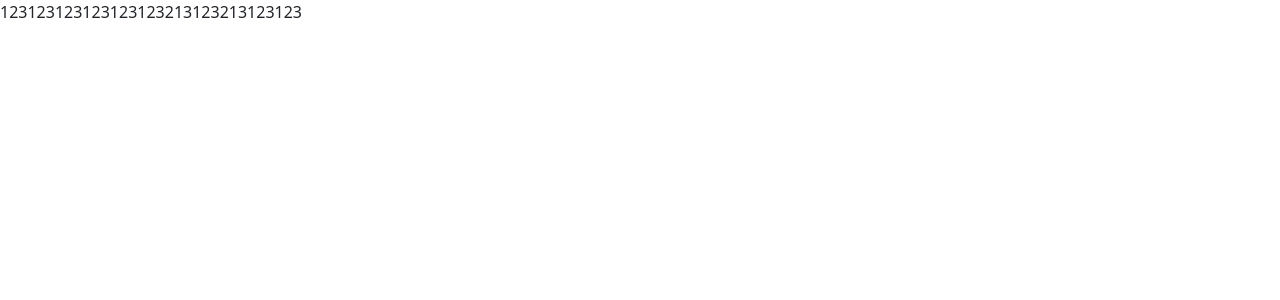
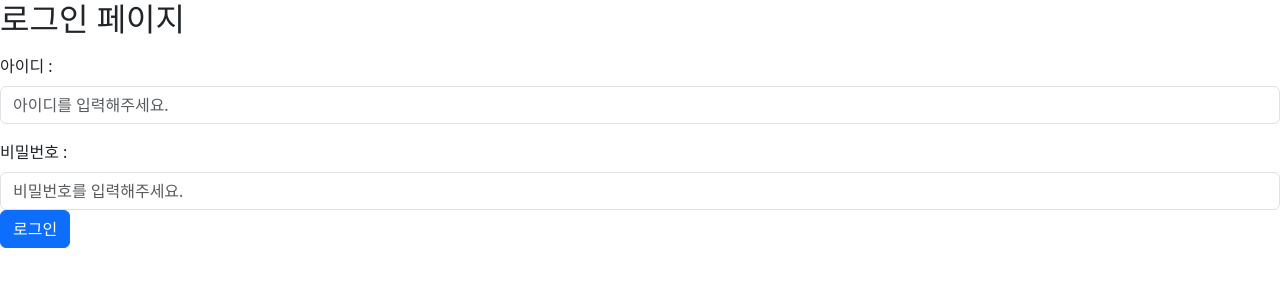
Before and after one commit to jh981117/Eatable_App_Frontend, a React (Create React App) app: page / in a window 1280 px wide. Shown: the top 300 px of the page. Built offline with nearby package versions, Linux system fonts and the light colour scheme.

Commit message:
미란 유저 디렉토리 생성

```diff
--- a/src/index.js
+++ b/src/index.js
@@ -5,12 +5,14 @@ import App from './App';
 import reportWebVitals from './reportWebVitals';
 import "bootstrap/dist/css/bootstrap.min.css";
 import HomePage from './pages/HomePage';
+import { BrowserRouter } from 'react-router-dom';
+import LoginPage from './pages/user/LoginPage';
 
 const root = ReactDOM.createRoot(document.getElementById('root'));
 root.render(
-  <React.StrictMode>
-    <HomePage />
-  </React.StrictMode>
+  <BrowserRouter>
+    <LoginPage />
+  </BrowserRouter>
 );
 
 // If you want to start measuring performance in your app, pass a function
--- a/src/pages/user/LoginPage.js
+++ b/src/pages/user/LoginPage.js
@@ -1,4 +1,5 @@
 import React, { useState } from 'react';
+import { Button, Form } from 'react-bootstrap';
 import { useNavigate, useResolvedPath } from 'react-router-dom';
 
 const LoginPage = (props) => {
@@ -22,9 +23,9 @@ const LoginPage = (props) => {
     const validateField = (fieldName, value) => {
         switch (fieldName) {
             case 'id':
-                return value.trim() === '' ? '아이디를 입력해주세요.' : '';
+                return value.trim() === '' ? '아이디를 입력해주세요.' : ((value == setUser.id) ? '' : '존재하지 않는 아이디 입니다.');     // 저장된 아이디인지도 확인해줘야함. 실제로 있는 아이디인지.
             case 'password':
-                return value.trim() === '' ? '비밀번호를 입력해주세요.' : (password.value === setPassword. ? '' : '비밀번호를 확인해주세요.');
+                return value.trim() === '' ? '비밀번호를 입력해주세요.' : ((value == setUser.password) ? '' : '비밀번호를 확인해주세요.');
         }
     };
 
@@ -51,36 +52,55 @@ const LoginPage = (props) => {
         setPwError(pwError);
 
         if (!idError && !pwError) {
-            fetch("http://localhost:8080/user/login", {
-                method: "POST",
-                headers: {
-                    'Content-Type': 'application/json;charset=utf-8',
-                },
-                body: JSON.stringify(user),
-            })
-            .then(response => {
-                console.log(`response`, response);
-                if (response.status === 201) {
-                    return response.json();
-                } else {
-                    return null;
-                }
-            })
-            .then(data => {
-                if (data !== null) {
-                    console.log(`로그인 성공`, data);
-                    alert("로그인 성공!");
-                    navigate(`home`);
-                } else {
-                    alert("로그인 실패!");
-                }
-            });
+            // fetch("http://localhost:8080/user/login", {
+            //     method: "POST",
+            //     headers: {
+            //         'Content-Type': 'application/json;charset=utf-8',
+            //     },
+            //     body: JSON.stringify(user),
+            // })
+            // .then(response => {
+            //     console.log(`response`, response);
+            //     if (response.status === 201) {
+            //         return response.json();
+            //     } else {
+            //         return null;
+            //     }
+            // })
+            // .then(data => {
+            //     if (data !== null) {
+            //         console.log(`로그인 성공`, data);
+            //         alert("로그인 성공!");
+            //         navigate(`home`);
+            //     } else {
+            //         alert("로그인 실패!");
+            //     }
+            // });
+            alert("로그인 성공!");
+            navigate(`home`);
         }
     };
 
     return (
         <div>
+            <h2>로그인 페이지</h2>
 
+            <Form onSubmit={submitUser}>
+                <Form.Group className="mt-3" controlId="formBasicId">
+                    <Form.Label>아이디 : </Form.Label>
+                    <Form.Control type="text" name="id" placeholder="아이디를 입력해주세요." value={user.id} onChange={changeValue}/>
+                    {idError && <div className="text-danger">{idError}</div>}
+                </Form.Group>
+
+                <Form.Group className="mt-3" controlId="formBasicPw">
+                    <Form.Label>비밀번호 : </Form.Label>
+                    <Form.Control type="password" name="password" placeholder="비밀번호를 입력해주세요." value={user.password} onChange={changeValue}/>
+                    {pwError && <div className="text-danger">{pwError}</div>}
+                </Form.Group>
+
+                {submitError && <div className="text-danger">{submitError}</div>}
+                <Button variant="primary" type="submit" onClick={submitUser}>로그인</Button>
+            </Form>
         </div>
     );
 };
```
